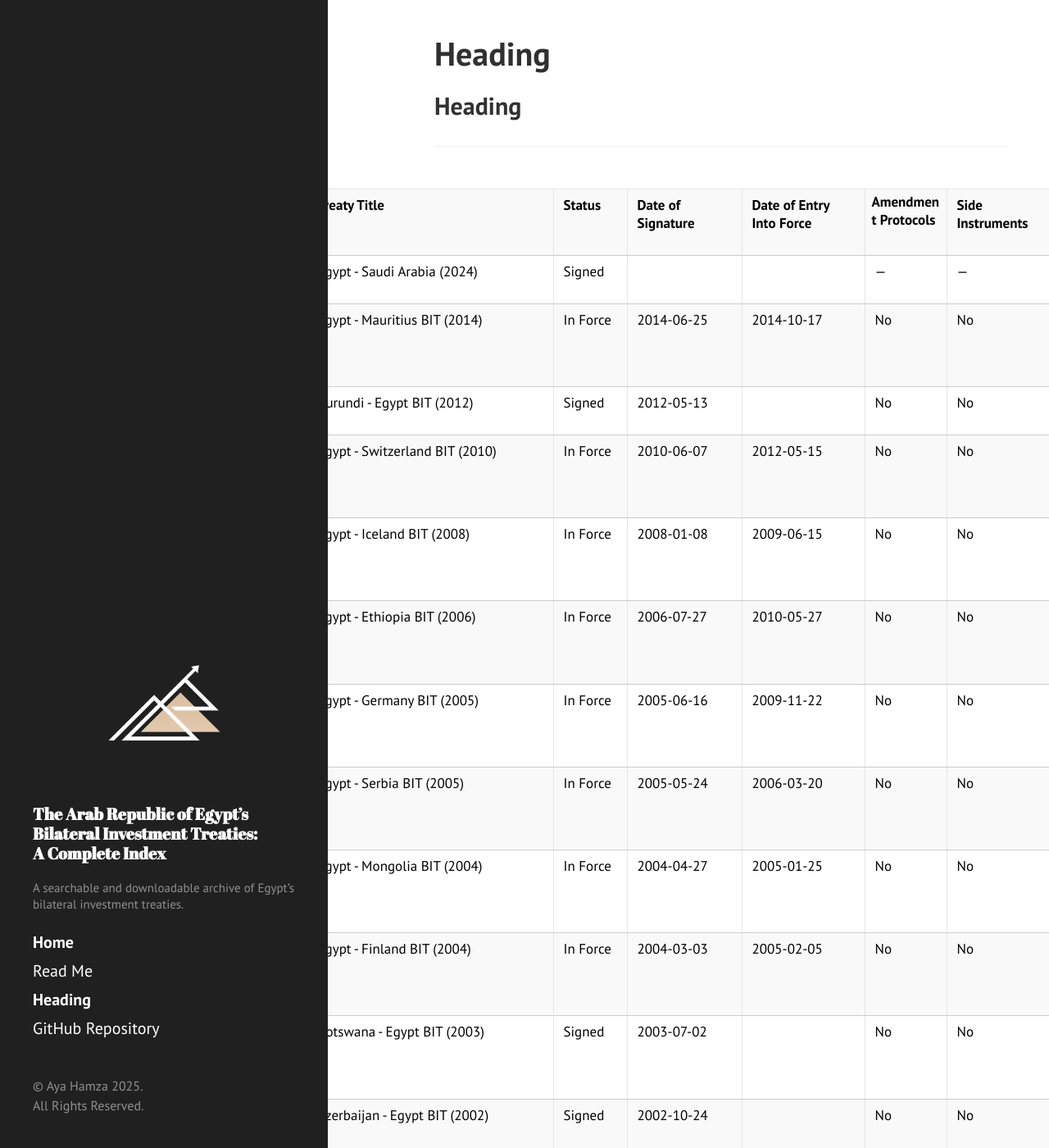
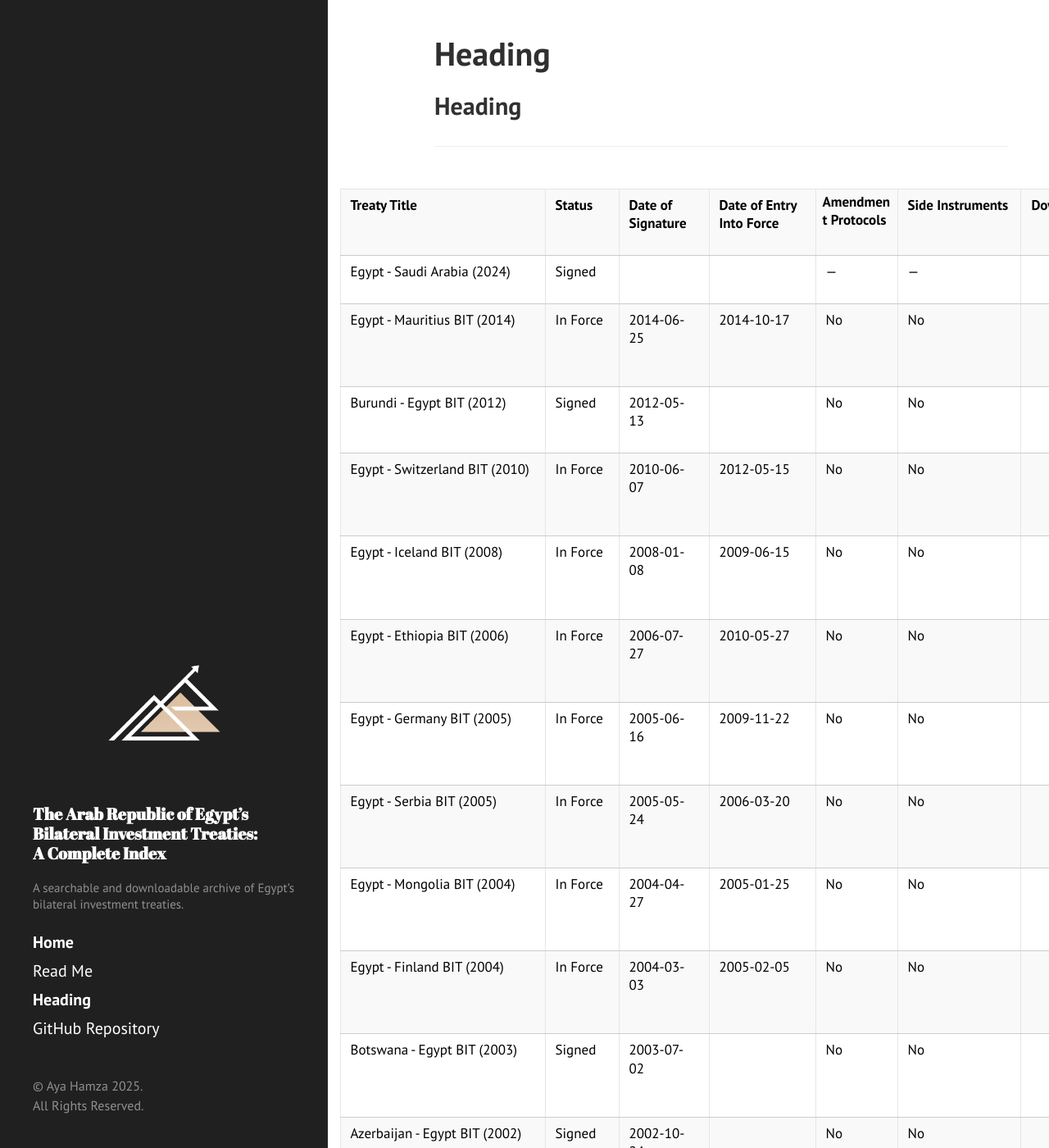
Before and after one commit to ayahamza1/MENABITs, a Jekyll site: the page built from index.md, in a window 1280 px wide and 1400 px high. Shown: the whole window at 82% size. Built offline with Jekyll 4.4.1, drawn with Linux system fonts in a browser that asks for light colours; our own code applies the rules of GitHub Pages for plain Markdown files.

Commit message:
Update hyde.css

```diff
--- a/public/css/hyde.css
+++ b/public/css/hyde.css
@@ -243,7 +243,7 @@ table th, table td {
 /* Column widths */
 table th:nth-child(1),
 table td:nth-child(1) {
-  width: 15.0rem;
+  width: 12.5rem;
 }
 
 table th:nth-child(2),
@@ -253,27 +253,27 @@ table td:nth-child(2) {
 
 table th:nth-child(3),
 table td:nth-child(3) {
-  width: 7.0rem;
+  width: 5.5rem;
 }
 
 table th:nth-child(4),
 table td:nth-child(4) {
-  width: 7.5rem;
+  width: 6.5rem;
 }
 
 table th:nth-child(5),
 table td:nth-child(5) {
-  width: 7.0rem;
+  width: 6.5rem;
 }
 
 table th:nth-child(6),
 table td:nth-child(6) {
-  width: 7.0rem;
+  width: 7.5rem;
 }
 
 table th:nth-child(7),
 table td:nth-child(7) {
-  width: 4.5rem;
+  width: 5.0rem;
   text-align: center;
 }
 
```
